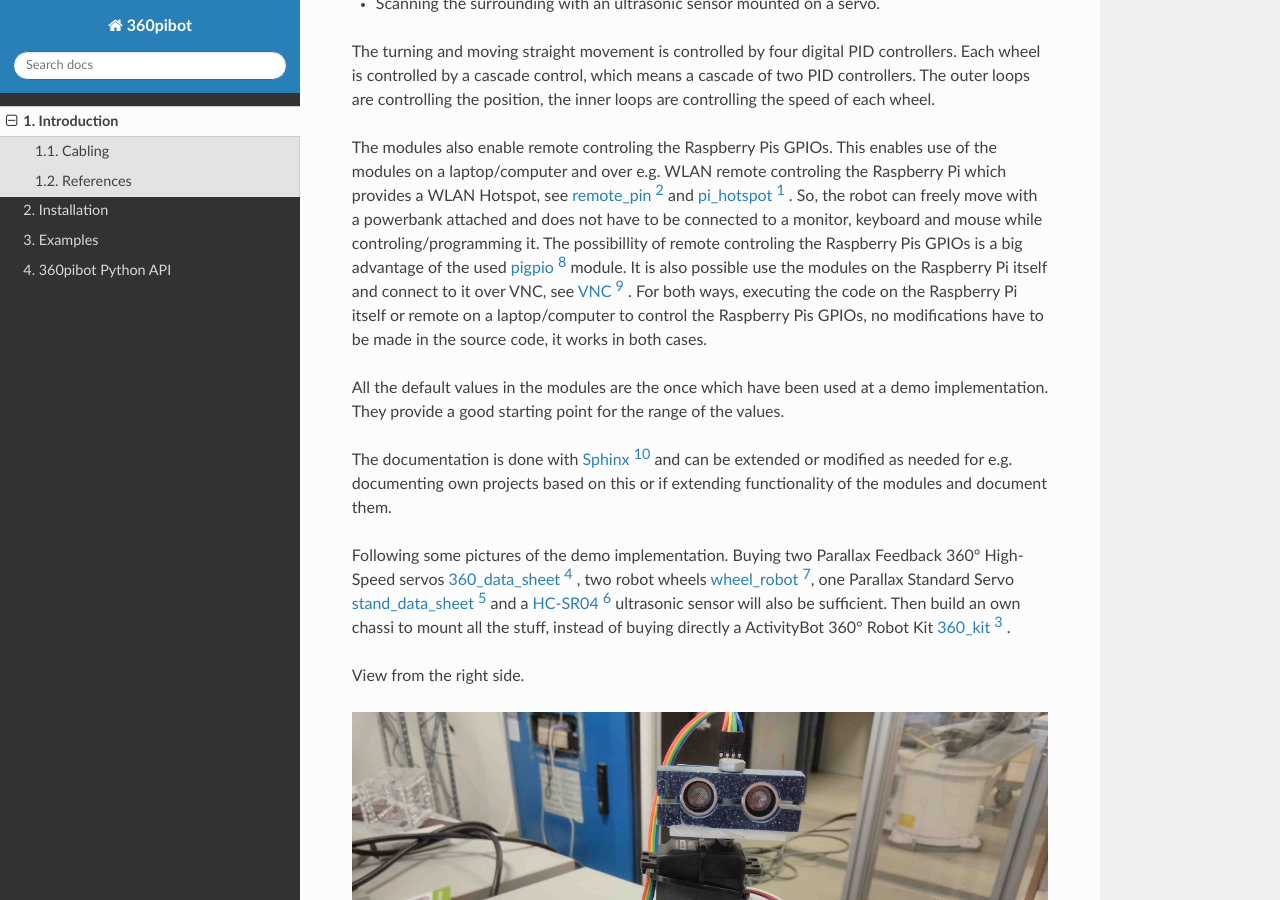
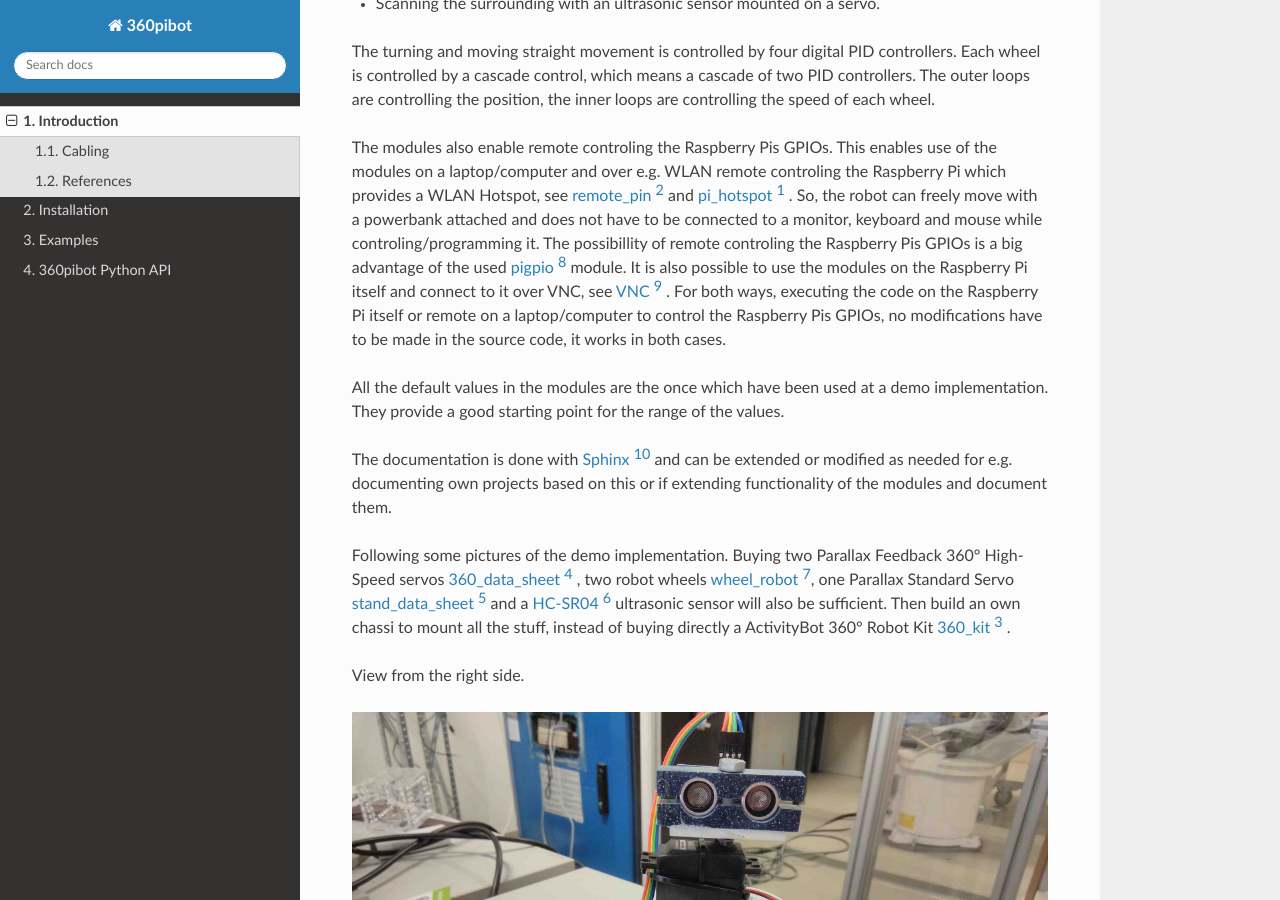
Before and after one commit to choeffer/360pibot, a Sphinx documentation site: the page built from docs/intro.rst, in a window 1280 px wide and 900 px high, scrolled down 360 px. Built offline with Sphinx 7.4.7 and the Read the Docs theme 2.0.0, drawn with Linux system fonts in a browser that asks for light colours.

Commit message:
changes in the texts

```diff
--- a/README.rst
+++ b/README.rst
@@ -20,8 +20,8 @@
 which provides a WLAN Hotspot, see remote_pin_ and pi_hotspot_ . So, the robot can freely
 move with a powerbank attached and does not have to be connected to a monitor, keyboard
 and mouse while controling/programming it. The possibillity of remote controling
-the Raspberry Pis GPIOs is a big advantage of the used pigpio_ module. It is also possible
-use the modules the Raspberry Pi itself and connect to it over VNC, see VNC_ . For both ways,
+the Raspberry Pis GPIOs is a big advantage of the used pigpio_ module. It is also possible to
+use the modules on the Raspberry Pi itself and connect to it over VNC, see VNC_ . For both ways,
 executing the code on the Raspberry Pi itself or remote on a laptop/computer to control
 the Raspberry Pis GPIOs, no modifications have to be made in the source code, it
 works in both cases.
--- a/docs/intro.rst
+++ b/docs/intro.rst
@@ -23,7 +23,7 @@
 which provides a WLAN Hotspot, see remote_pin_ and pi_hotspot_ . So, the robot can freely
 move with a powerbank attached and does not have to be connected to a monitor, keyboard
 and mouse while controling/programming it. The possibillity of remote controling
-the Raspberry Pis GPIOs is a big advantage of the used pigpio_ module. It is also possible
+the Raspberry Pis GPIOs is a big advantage of the used pigpio_ module. It is also possible to
 use the modules on the Raspberry Pi itself and connect to it over VNC, see VNC_ . For both ways,
 executing the code on the Raspberry Pi itself or remote on a laptop/computer to control
 the Raspberry Pis GPIOs, no modifications have to be made in the source code, it
```
